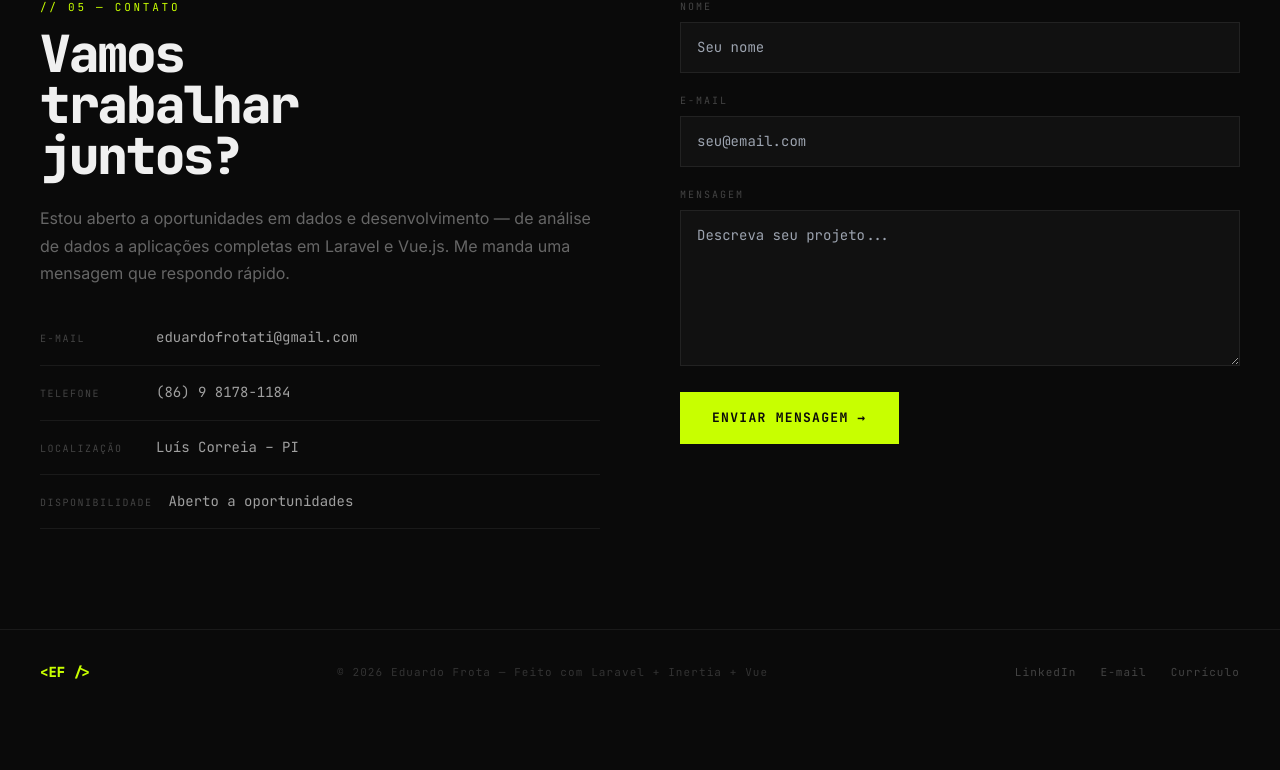
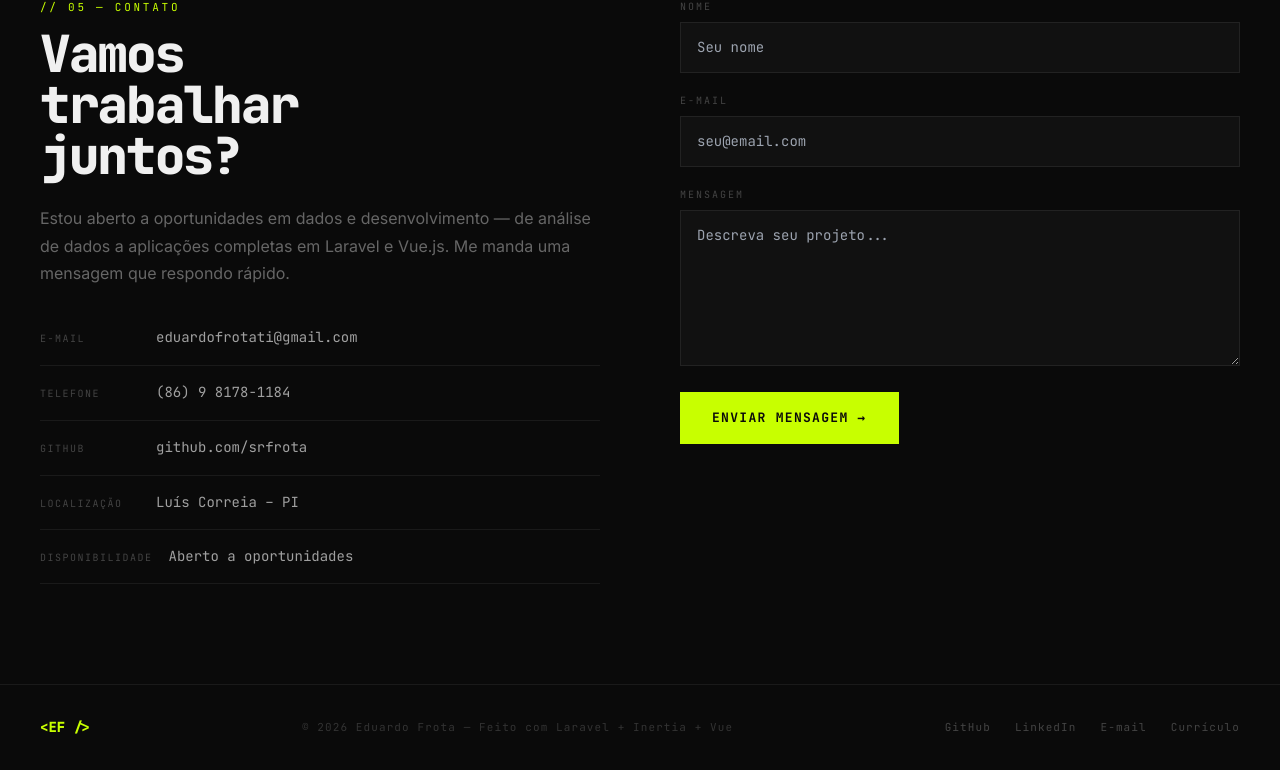
Before and after one commit to srfrota/meuportifolio, a Laravel app: page / in a window 1280 px wide. Shown: the part 4810-5580 px from the top of the page. Before the commit the page ends 5489 px from the top, so only its background shows below. Run offline with Laravel 12, Linux system fonts and the light colour scheme; style sheets or scripts are compiled from the project's sources; some libraries are stand-ins or nearby versions.

Commit message:
feat: adiciona GitHub (github.com/srfrota) ao perfil, contato e rodapé

```diff
--- a/resources/js/Components/Home/ContactSection.vue
+++ b/resources/js/Components/Home/ContactSection.vue
@@ -5,6 +5,7 @@ import { PROFILE } from '@/constants';
 const INFO = [
     { label: 'E-mail', value: PROFILE.email, href: `mailto:${PROFILE.email}` },
     { label: 'Telefone', value: PROFILE.phone, href: `tel:+5586981781184` },
+    { label: 'GitHub', value: 'github.com/srfrota', href: PROFILE.github },
     { label: 'Localização', value: PROFILE.location },
     { label: 'Disponibilidade', value: 'Aberto a oportunidades' },
 ];
--- a/resources/js/Components/Home/FooterSection.vue
+++ b/resources/js/Components/Home/FooterSection.vue
@@ -2,6 +2,7 @@
 import { PROFILE } from '@/constants';
 
 const SOCIALS = [
+    { label: 'GitHub', href: PROFILE.github },
     { label: 'LinkedIn', href: PROFILE.linkedin },
     { label: 'E-mail', href: `mailto:${PROFILE.email}` },
     { label: 'Currículo', href: PROFILE.resume, download: true },
--- a/resources/js/constants.js
+++ b/resources/js/constants.js
@@ -13,10 +13,12 @@ export const PROFILE = {
     email: 'eduardofrotati@gmail.com',
     phone: '(86) 9 8178-1184',
     linkedin: 'https://www.linkedin.com/in/eduardofrota-5b1b1724a',
+    github: 'https://github.com/srfrota',
     resume: '/curriculo.pdf',
 };
 
 export const LINKS = [
+    { label: 'GitHub', href: PROFILE.github },
     { label: 'LinkedIn', href: PROFILE.linkedin },
     { label: 'E-mail', href: `mailto:${PROFILE.email}` },
     { label: 'Currículo ↓', href: PROFILE.resume, download: true },
```
